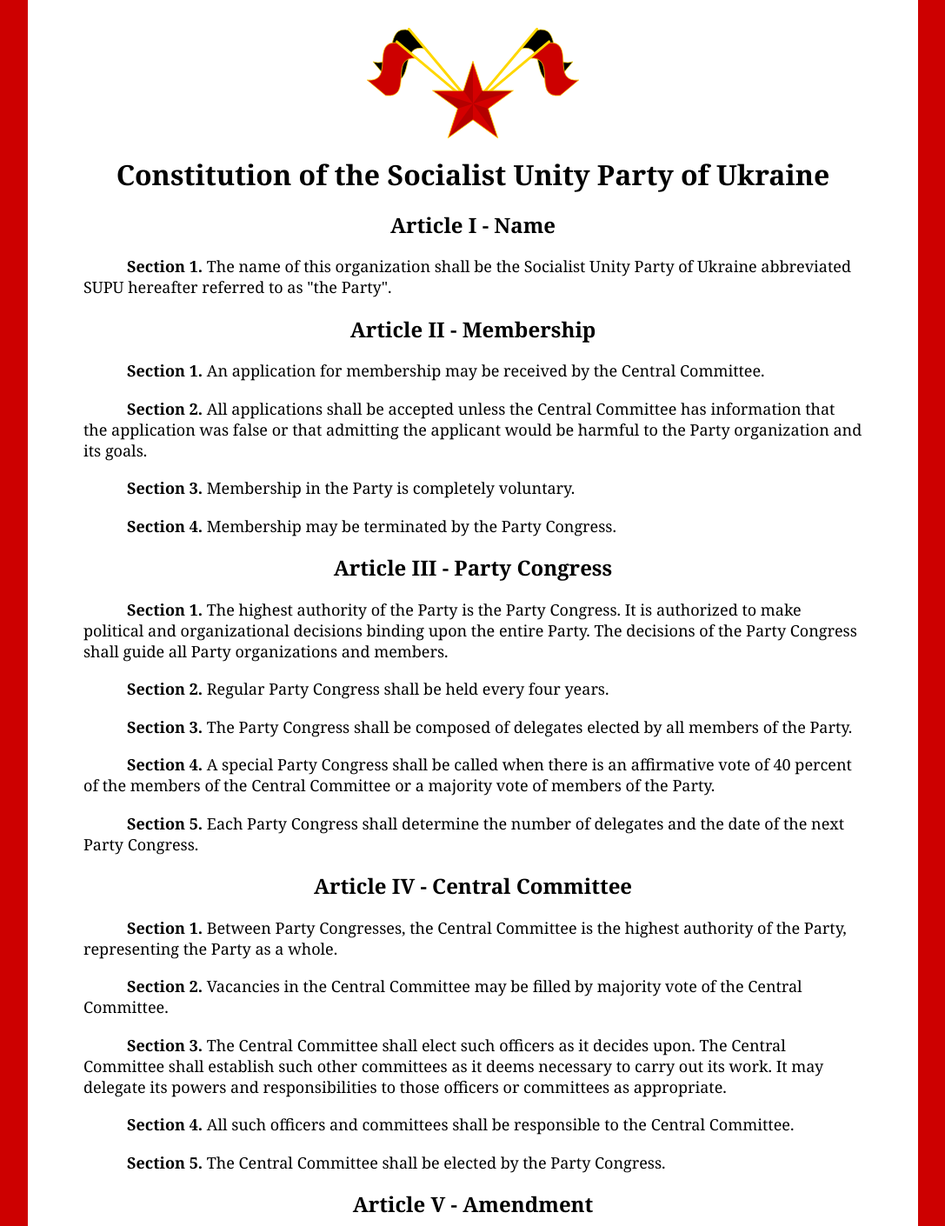
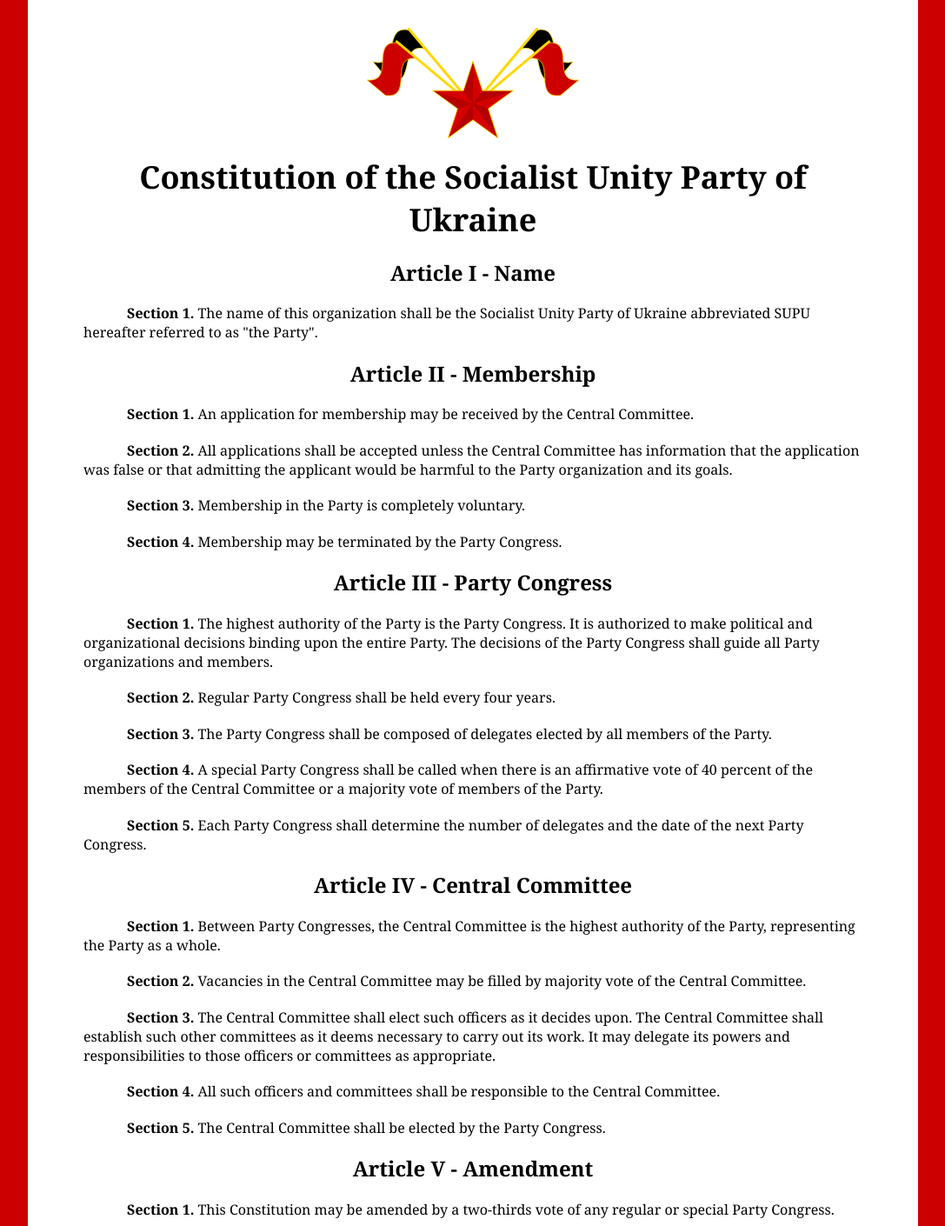
Before and after one commit to RealVizzy/RealVizzy.github.io, a PHP site: page /party_constitution.html in a window 1280 px wide. Shown: the top 1410 px of the page at 87% size, without its empty margins (96-1183 px from the left). Run offline with PHP 8.4, Linux system fonts and the light colour scheme.

Commit message:
css upddates

```diff
--- a/common.css
+++ b/common.css
@@ -35,7 +35,7 @@ body {
 .section {
     all: inherit;
     counter-increment: section;
-    font-size: 18px;
+    font-size: 1em;
     text-indent: 50px;
 }
 
@@ -46,7 +46,7 @@ body {
 
 .header {
     all: inherit;
-    font-size: 32px;
+    font-size: 2.25em;
     font-weight: bold;
     text-align: center;
 }
@@ -55,7 +55,7 @@ body {
     all: inherit;
     counter-reset: section;
     counter-increment: article;
-    font-size: 24px;
+    font-size: 1.5em;
     font-weight: bold;
     text-align: center;
 }
@@ -77,7 +77,7 @@ img {
     all: inherit;
     color: #CD0000;
     font-weight: bold;
-    font-size: 24px;
+    font-size: 1.5em;
     text-align: center;
 }
 
--- a/index.html
+++ b/index.html
@@ -2,9 +2,9 @@
 <html>
 
 <head>
-	<title>Socialist Unity</title>
+    <title>Socialist Unity</title>
     <link rel="stylesheet" href="common.css">
-	<link rel="icon" type="image/png" href="party_logo.svg">
+    <link rel="icon" type="image/png" href="party_logo.svg">
 </head>
 
 <body>
```
